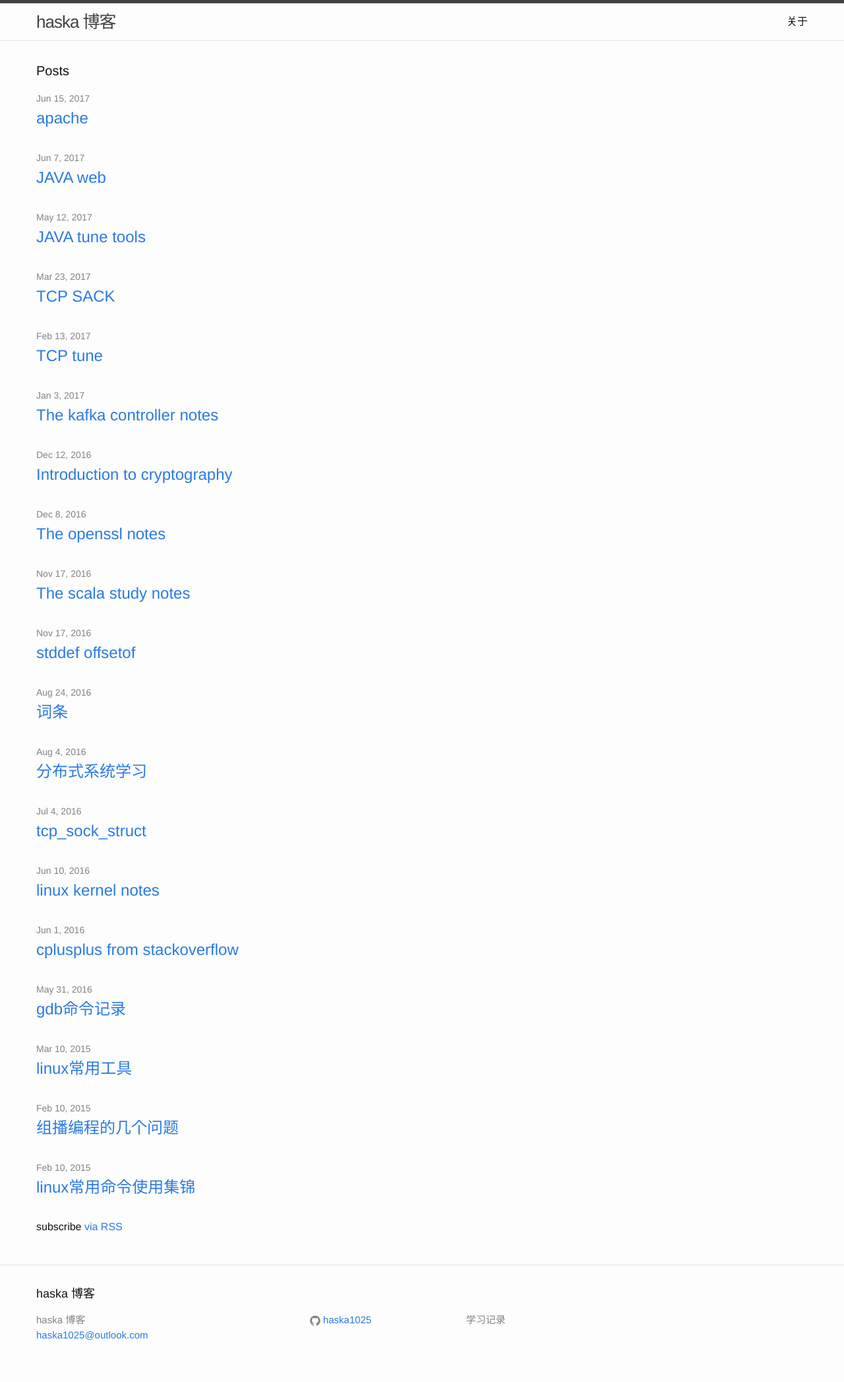
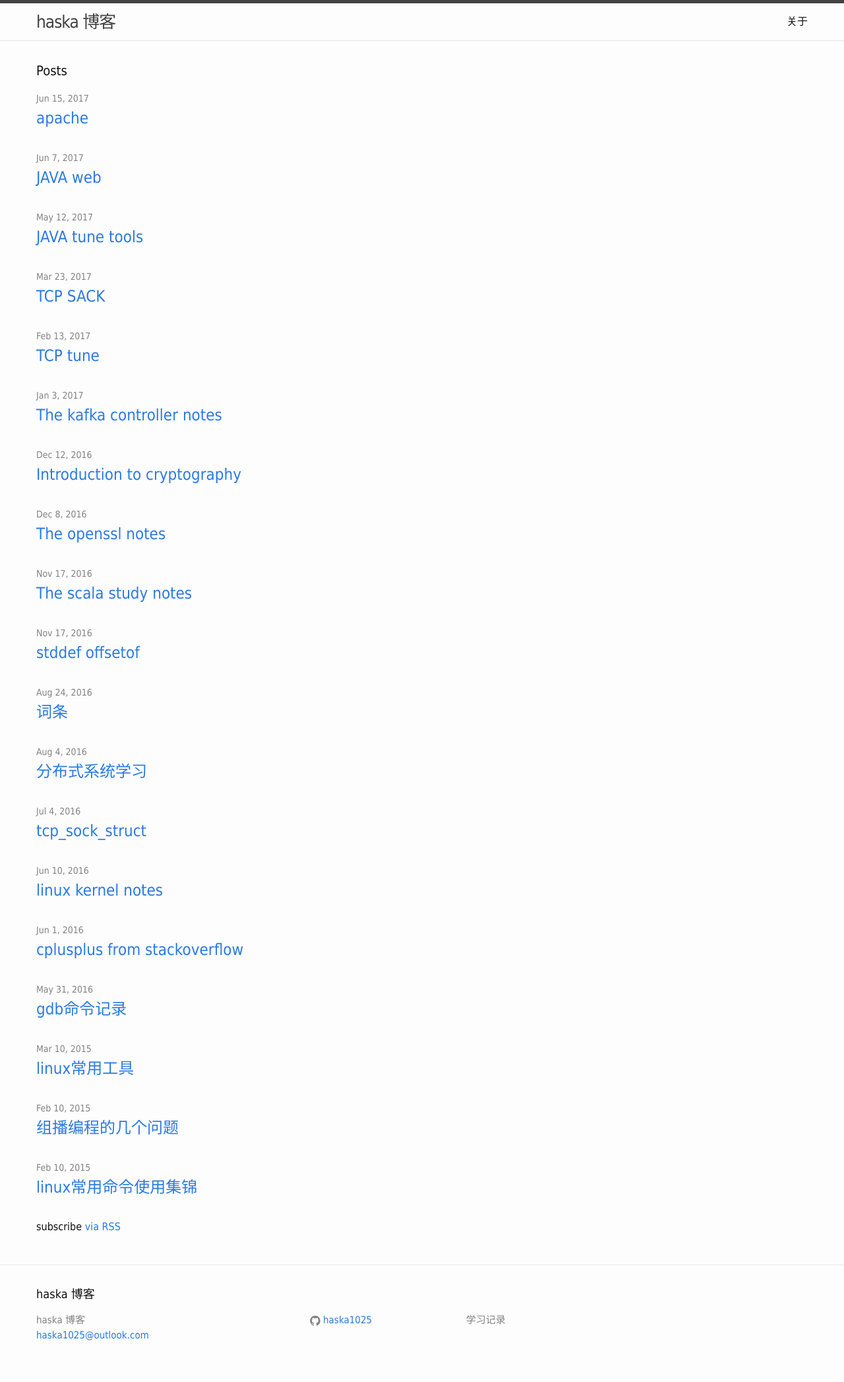
Before and after one commit to haska1025/haska1025.github.io, a Jekyll site: the page built from index.html, in a window 1280 px wide. Shown: the whole page at 66% size. Built offline with Jekyll 4.4.1, drawn with Linux system fonts in a browser that asks for light colours.

Commit message:
Update main.scss

```diff
--- a/css/main.scss
+++ b/css/main.scss
@@ -6,7 +6,9 @@
 
 
 // Our variables
-$base-font-family: Helvetica, Arial, sans-serif;
+//$base-font-family: Helvetica, Arial, sans-serif;
+$base-font-family: 'Hiragino Sans GB','Microsoft Yahei',"WenQuanYi Micro Hei",SimSun,Tahoma,Arial,Helvetica,STHeiti;
+
 $base-font-size:   16px;
 $small-font-size:  $base-font-size * 0.875;
 $base-line-height: 1.5;
```
